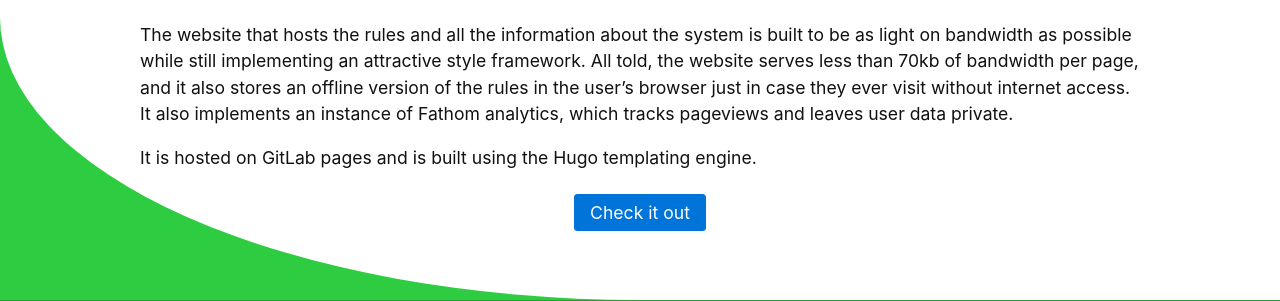
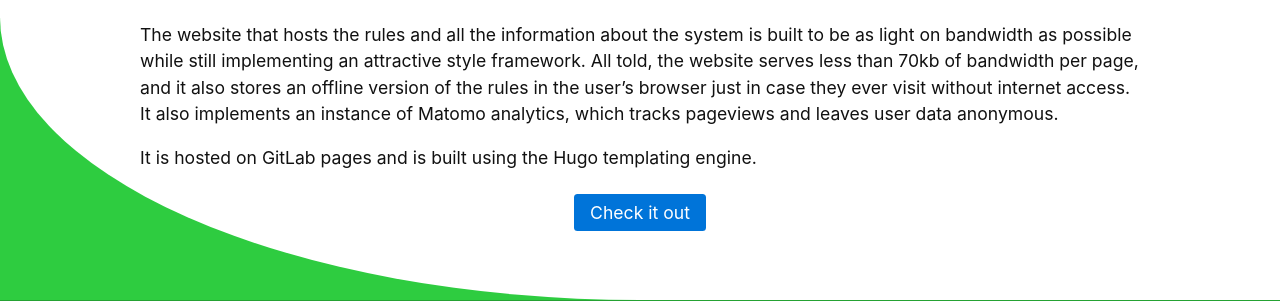
Before and after one commit to Alamantus/robbie.antenesse.net, a Jekyll site: the page built from _projects/guts-plus.md, in a window 1280 px wide. Shown: the part 883-1184 px from the top of the page. Built offline with Jekyll 4.4.1, drawn with Linux system fonts in a browser that asks for light colours.

Commit message:
Update info about analytics used for GUTS+

```diff
--- a/_projects/guts-plus.md
+++ b/_projects/guts-plus.md
@@ -18,6 +18,6 @@ The website that hosts the rules and all the information about the system is bui
 on bandwidth as possible while still implementing an attractive style framework. All told, the
 website serves less than 70kb of bandwidth per page, and it also stores an offline version of
 the rules in the user's browser just in case they ever visit without internet access. It also
-implements an instance of Fathom analytics, which tracks pageviews and leaves user data private.
+implements an instance of Matomo analytics, which tracks pageviews and leaves user data anonymous.
 
 It is hosted on GitLab pages and is built using the Hugo templating engine.
```
